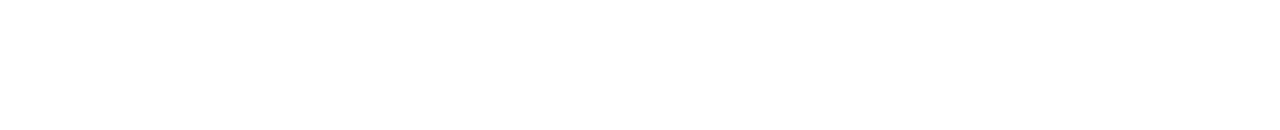
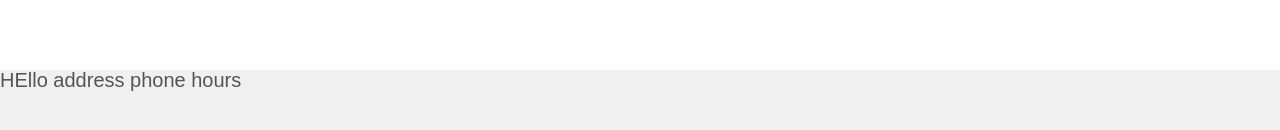
Before and after one commit to AGB117/abnerproject02, a Next.js app: page / in a window 1280 px wide. Shown: the part 630-760 px from the top of the page. Built offline with nearby package versions, Linux system fonts and the light colour scheme.

Commit message:
added footer

```diff
--- /dev/null
+++ b/components/layout/Footer.js
@@ -0,0 +1,13 @@
+import classes from "./Footer.module.css";
+
+function Footer() {
+  return (
+    <div className={classes.position}>
+      <footer className={classes.footer}>
+        <p>HEllo address phone hours</p>
+      </footer>
+    </div>
+  );
+}
+
+export default Footer;
--- /dev/null
+++ b/components/layout/Footer.module.css
@@ -0,0 +1,11 @@
+.position footer {
+  position: fixed;
+  bottom: 0;
+  width: 100%;
+}
+
+.footer {
+  height: 100px;
+  background-color: rgb(240, 240, 240);
+  font-size: 2rem;
+}
--- a/components/layout/Layout.js
+++ b/components/layout/Layout.js
@@ -1,4 +1,5 @@
 import MainNav from "./MainNav";
+import Footer from "./Footer";
 
 function Layout(props) {
   return (
@@ -7,6 +8,7 @@
         <MainNav />
         <main>{props.children}</main>
         {/* somehow props.children is necesary so use the layout to wrap around components  */}
+        <Footer />
       </div>
     </div>
   );
```
